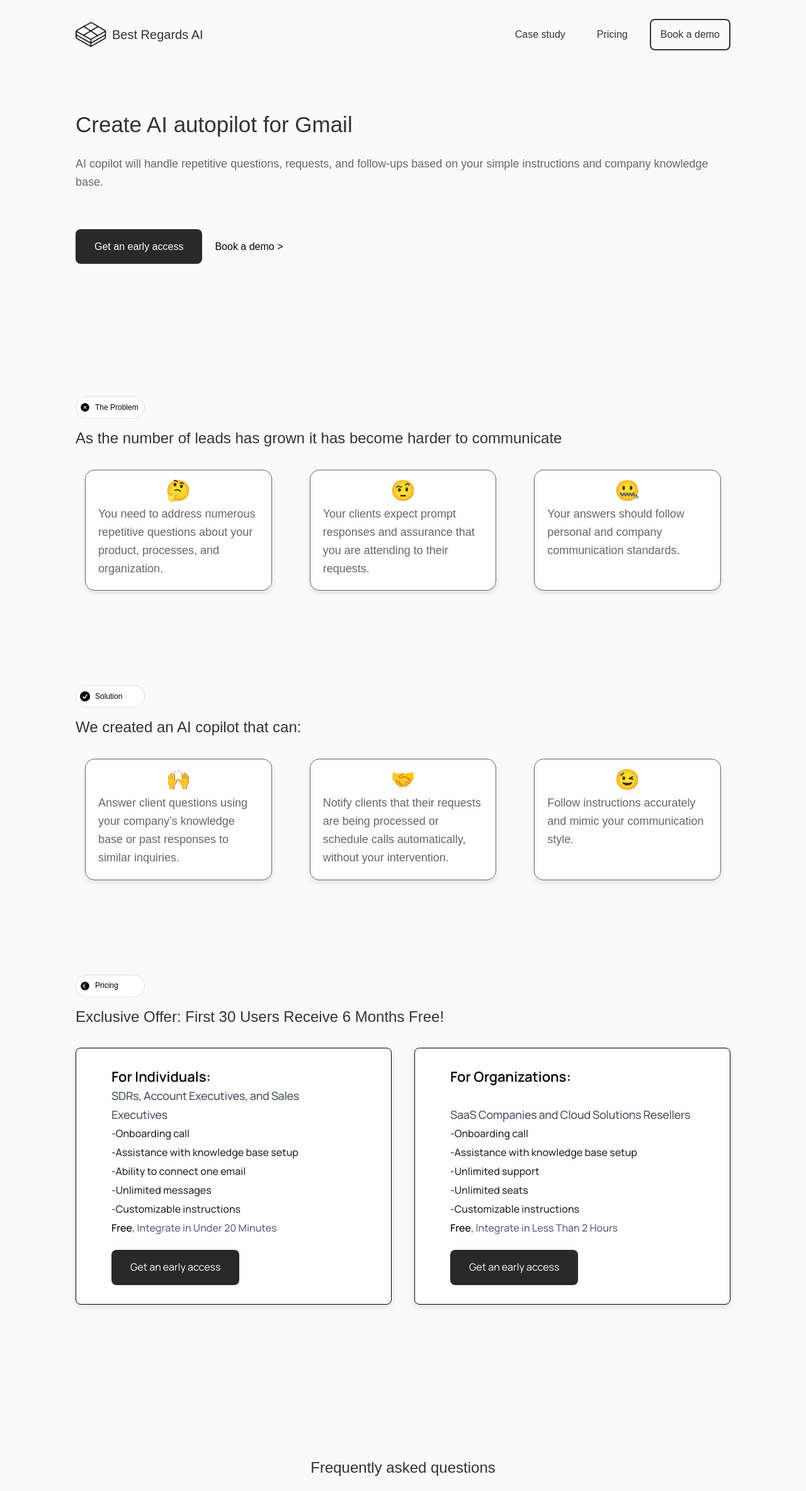
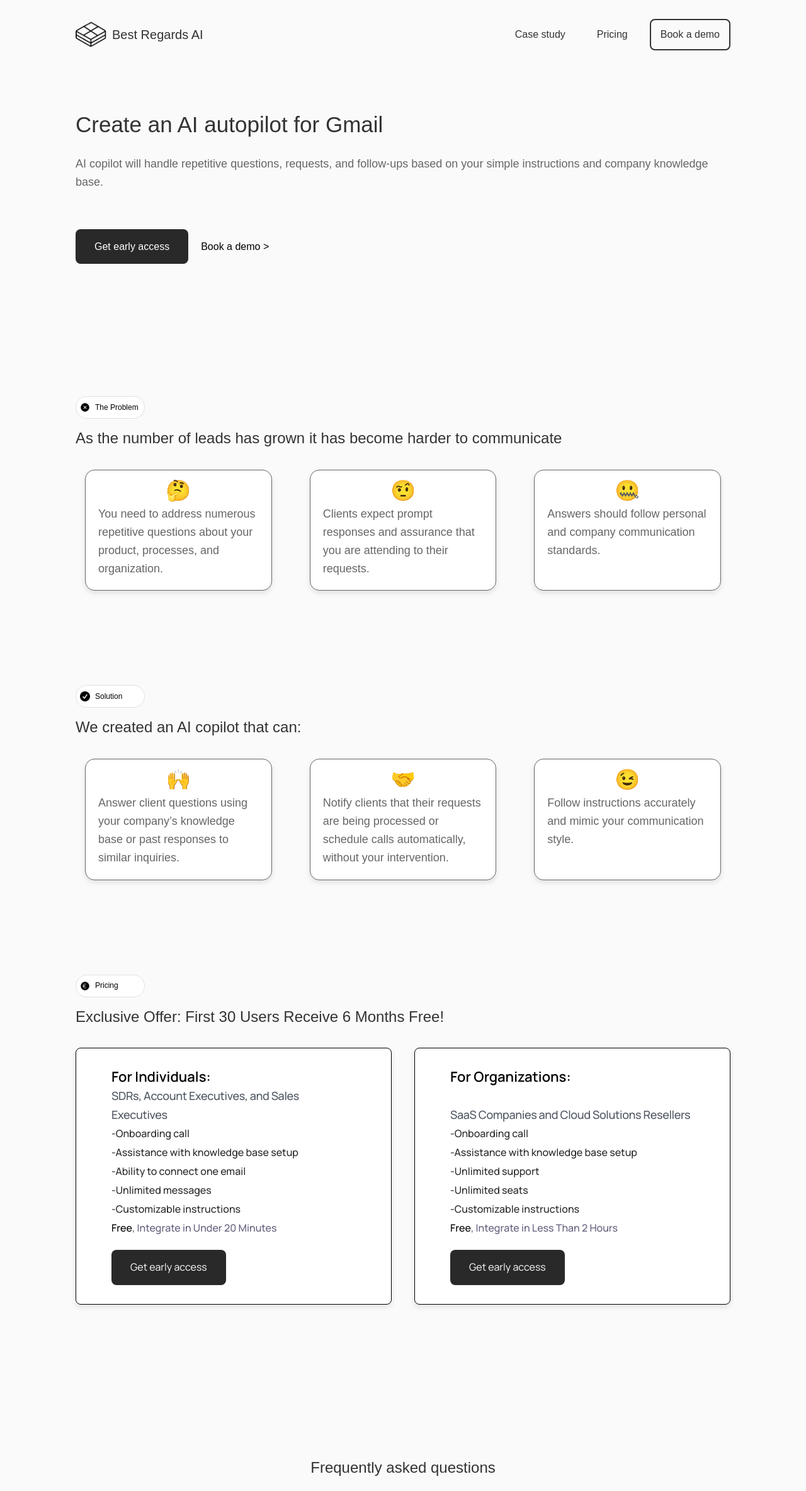
Before and after one commit to vladyslavpodenko/Spatiumxr.eu, a Next.js app: page / in a window 1280 px wide. Shown: the top 2368 px of the page at 63% size. Built offline with nearby package versions, Linux system fonts and the light colour scheme; a web font is replaced by a local one.

Commit message:
Update index.tsx

```diff
--- a/src/pages/index.tsx
+++ b/src/pages/index.tsx
@@ -23,14 +23,14 @@ export default function Home() {
 
 
             <header>
-                <h1>Create AI autopilot for Gmail</h1>
+                <h1>Create an AI autopilot for Gmail</h1>
                 <p>AI copilot will handle repetitive questions, requests, and follow-ups based on your simple instructions and company knowledge base.</p>
                 <div className="header-buttons">
                     <a onClick={(e) => {
                         e.preventDefault();
                         // @ts-ignore
                         document.getElementById('development-packages').scrollIntoView({behavior: 'smooth'});
-                    }} href="https://jbd22dr7xmp.typeform.com/to/kT5IuWDP" className="button">Get an early access</a>
+                    }} href="https://jbd22dr7xmp.typeform.com/to/kT5IuWDP" className="button">Get early access</a>
                     <a href="https://calendly.com/vladsolop/15min" className="button__book">Book a demo {">"}</a>
                 </div>
             </header>
@@ -54,13 +54,13 @@ export default function Home() {
                             🤨
                         </div>
                         {/* eslint-disable-next-line react/no-unescaped-entities */}
-                        <p>Your clients expect prompt responses and assurance that you are attending to their requests.</p>
+                        <p>Clients expect prompt responses and assurance that you are attending to their requests.</p>
                     </div>
                     <div className="problem-item">
                         <div className="icon-container">
                             🤐
                         </div>
-                        <p>Your answers should follow personal and company communication standards.</p>
+                        <p>Answers should follow personal and company communication standards.</p>
                     </div>
                 </div>
             </section>
@@ -110,7 +110,7 @@ export default function Home() {
                         <h5>-Unlimited messages</h5>
                         <h5>-Customizable instructions</h5>
                         <h5 style={{color:'black'}}>Free<p>, Integrate in Under 20 Minutes</p></h5>
-                        <Link href="https://jbd22dr7xmp.typeform.com/to/kT5IuWDP" className="button">Get an early access</Link>
+                        <Link href="https://jbd22dr7xmp.typeform.com/to/kT5IuWDP" className="button">Get early access</Link>
                     </div>
                     <div className="package-card">
                         <h1>For Organizations:</h1>
@@ -121,7 +121,7 @@ export default function Home() {
                         <h5>-Unlimited seats</h5>
                         <h5>-Customizable instructions</h5>
                         <h5 style={{color: 'black'}}>Free<p>, Integrate in Less Than 2 Hours</p></h5>
-                        <Link href="https://jbd22dr7xmp.typeform.com/to/kT5IuWDP" className="button">Get an early access</Link>
+                        <Link href="https://jbd22dr7xmp.typeform.com/to/kT5IuWDP" className="button">Get early access</Link>
                     </div>
                 </div>
             </section>
```
